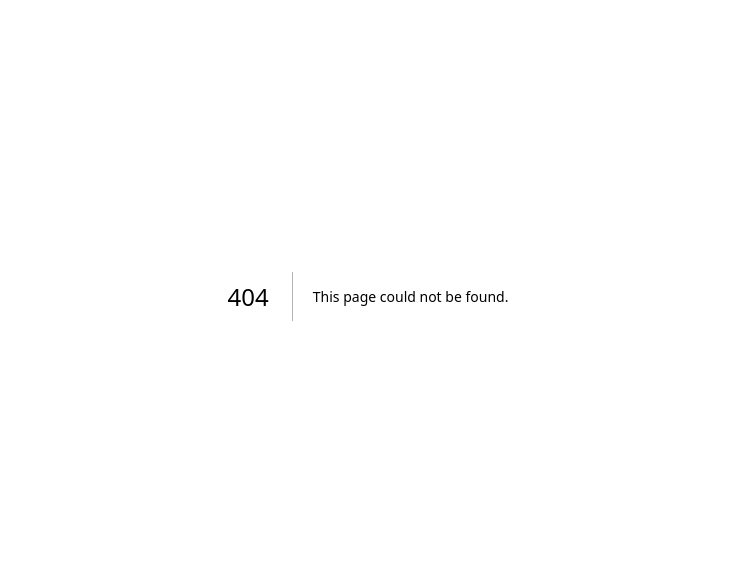
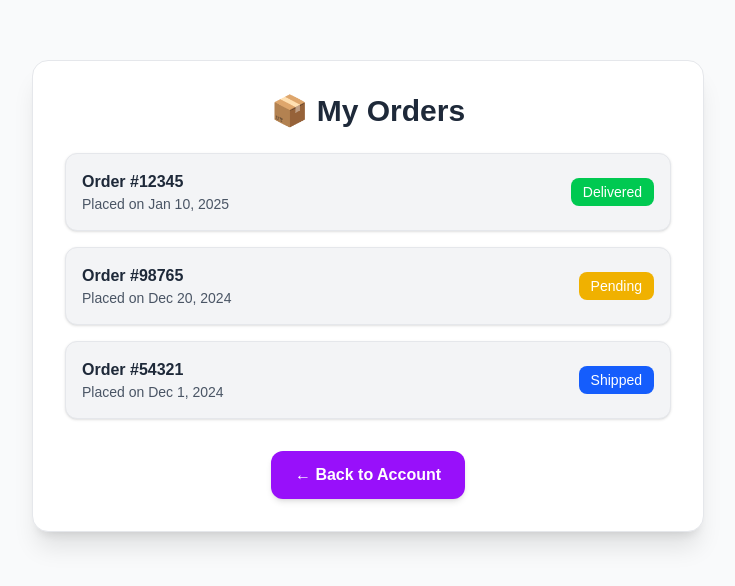
Before and after one commit to vishnucvs99/Vasavi_Marketing, a Next.js app in the folder frontend/: page /my-orders in a window 1280 px wide. Before the commit this address had no page. Shown: the part 104-690 px from the top of the page, without its empty margins (272-1007 px from the left). Built offline with nearby package versions, Linux system fonts and the light colour scheme.

Commit message:
add remaining routes

```diff
--- /dev/null
+++ b/frontend/app/my-orders/page.tsx
@@ -0,0 +1,91 @@
+"use client";
+
+import React from "react";
+import { motion } from "framer-motion";
+
+export default function MyOrdersPage() {
+  return (
+    <div className="min-h-screen bg-gray-50 p-6 flex items-center justify-center">
+      <motion.div
+        initial={{ opacity: 0, y: 20 }}
+        animate={{ opacity: 1, y: 0 }}
+        transition={{ duration: 0.6 }}
+        className="w-full max-w-2xl bg-white shadow-xl rounded-2xl p-8 border border-gray-200"
+      >
+        <h1 className="text-3xl font-bold text-gray-800 mb-6 text-center">
+          📦 My Orders
+        </h1>
+
+        {/* Order List */}
+        <div className="space-y-4">
+
+          {/* Example Order Item */}
+          <motion.div
+            initial={{ opacity: 0, x: -20 }}
+            animate={{ opacity: 1, x: 0 }}
+            transition={{ duration: 0.5 }}
+            className="p-4 bg-gray-100 rounded-xl shadow-sm border border-gray-200"
+          >
+            <div className="flex justify-between items-center">
+              <div>
+                <p className="font-semibold text-gray-800">Order #12345</p>
+                <p className="text-gray-600 text-sm">Placed on Jan 10, 2025</p>
+              </div>
+              <span className="px-3 py-1 bg-green-500 text-white rounded-lg text-sm">
+                Delivered
+              </span>
+            </div>
+          </motion.div>
+
+          {/* Example 2 */}
+          <motion.div
+            initial={{ opacity: 0, x: -20 }}
+            animate={{ opacity: 1, x: 0 }}
+            transition={{ duration: 0.6, delay: 0.1 }}
+            className="p-4 bg-gray-100 rounded-xl shadow-sm border border-gray-200"
+          >
+            <div className="flex justify-between items-center">
+              <div>
+                <p className="font-semibold text-gray-800">Order #98765</p>
+                <p className="text-gray-600 text-sm">Placed on Dec 20, 2024</p>
+              </div>
+              <span className="px-3 py-1 bg-yellow-500 text-white rounded-lg text-sm">
+                Pending
+              </span>
+            </div>
+          </motion.div>
+
+          {/* Example 3 */}
+          <motion.div
+            initial={{ opacity: 0, x: -20 }}
+            animate={{ opacity: 1, x: 0 }}
+            transition={{ duration: 0.7, delay: 0.2 }}
+            className="p-4 bg-gray-100 rounded-xl shadow-sm border border-gray-200"
+          >
+            <div className="flex justify-between items-center">
+              <div>
+                <p className="font-semibold text-gray-800">Order #54321</p>
+                <p className="text-gray-600 text-sm">Placed on Dec 1, 2024</p>
+              </div>
+              <span className="px-3 py-1 bg-blue-600 text-white rounded-lg text-sm">
+                Shipped
+              </span>
+            </div>
+          </motion.div>
+        </div>
+
+        {/* Back Button */}
+        <div className="mt-8 text-center">
+          <motion.a
+            href="/account"
+            whileHover={{ scale: 1.05 }}
+            whileTap={{ scale: 0.97 }}
+            className="inline-block bg-purple-600 hover:bg-purple-700 text-white px-6 py-3 rounded-xl font-semibold shadow-md transition"
+          >
+            ← Back to Account
+          </motion.a>
+        </div>
+      </motion.div>
+    </div>
+  );
+}
--- a/frontend/app/page.tsx
+++ b/frontend/app/page.tsx
@@ -58,7 +58,7 @@
             <h3 className="text-lg font-semibold text-gray-900 mb-4">Quick Links</h3>
             <ul className="space-y-2 text-sm">
               {[
-                "Home", "My Account", "My Orders", "About Us",
+                "My Account", "My Orders", "About Us",
                 "Payment Policy", "Privacy Policy", "Return & Refund Policy",
                 "Shipping Policy", "Terms & Conditions", "Blog",
               ].map((link) => (
```
Also changed, not shown: frontend/app/my-account/page.tsx (renamed from frontend/app/account/page.tsx), frontend/app/orders/page.tsx (deleted).
